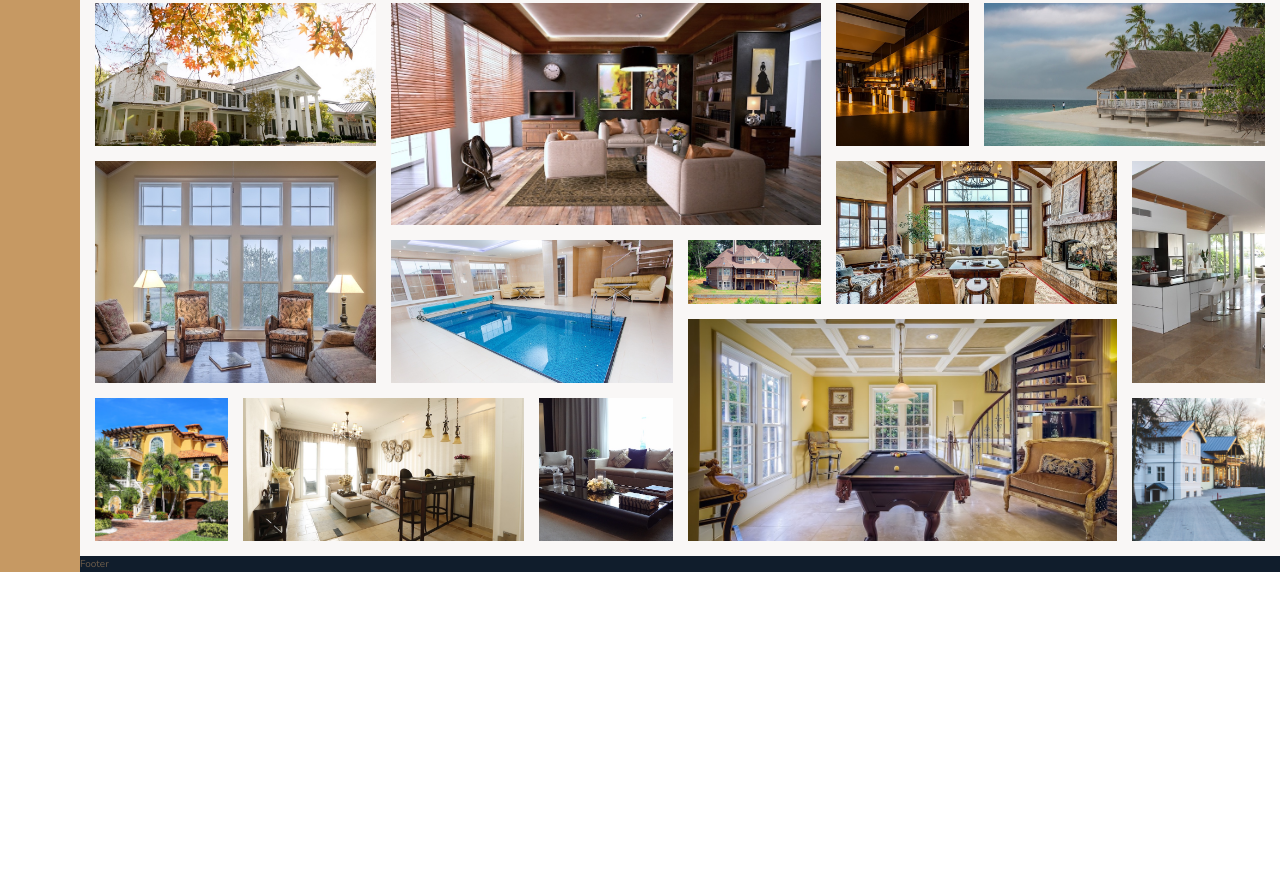
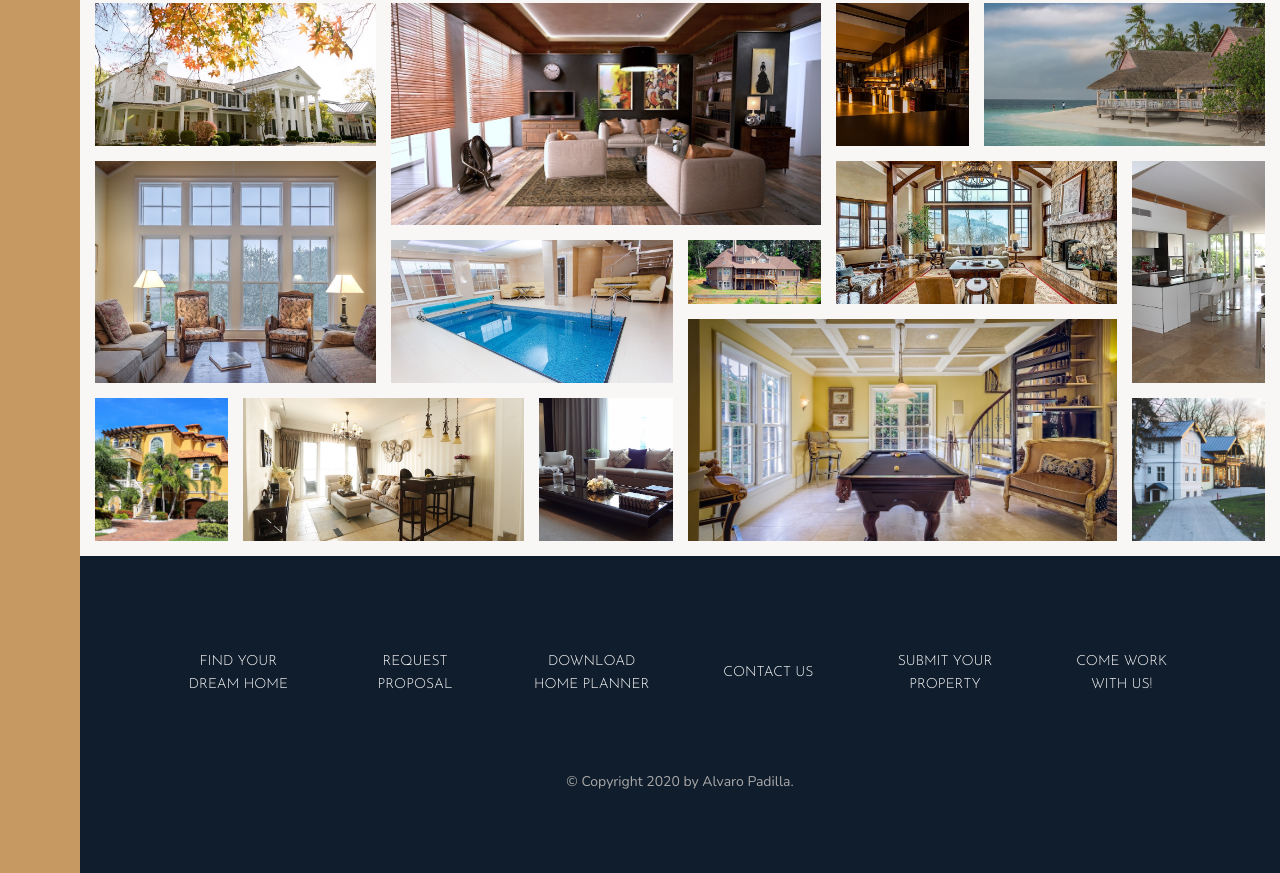
Before and after one commit to ese-varo/nexter-css, a website: page index.html in a window 1280 px wide. Shown: the part 3054-3927 px from the top of the page. Before the commit the page ends 3626 px from the top, so only its background shows below. Drawn offline with nearby package versions, Linux system fonts and the light colour scheme.

Commit message:
Add styles to footer section

```diff
--- a/index.html
+++ b/index.html
@@ -347,7 +347,17 @@
     </section>
 
     <footer class="footer">
-      Footer
+      <nav>
+        <ul class="nav">
+          <li class="nav__item"><a class="nav__link" href="#">Find your dream home</a></li>
+          <li class="nav__item"><a class="nav__link" href="#">Request proposal</a></li>
+          <li class="nav__item"><a class="nav__link" href="#">Download home planner</a></li>
+          <li class="nav__item"><a class="nav__link" href="#">Contact us</a></li>
+          <li class="nav__item"><a class="nav__link" href="#">Submit your property</a></li>
+          <li class="nav__item"><a class="nav__link" href="#">Come work with us!</a></li>
+        </ul>
+      </nav>
+      <p class="copyright">&copy; Copyright 2020 by Alvaro Padilla.</p>
     </footer>
   </body>
 </html>
--- a/sass/_footer.scss
+++ b/sass/_footer.scss
@@ -0,0 +1,40 @@
+.footer {
+  background-color: $color-secondary;
+  grid-column: full-start / full-end;
+  padding: 8rem;
+}
+
+.nav {
+  list-style: none;
+
+  display: grid;
+  grid-template-columns: repeat(auto-fit, minmax(15rem, 1fr));
+  grid-gap: 2rem;
+  align-items: center;
+
+  &__link:link,
+  &__link:visited {
+    font-size: 1.4rem;
+    color: #fff;
+    text-decoration: none;
+    font-family: $font-display;
+    text-transform: uppercase;
+    text-align: center;
+    padding: 1.5rem;
+    display: block;
+    transition: all .2s;
+  }
+
+  &__link:hover,
+  &__link:active {
+    background-color: rgba(#fff, .05);
+    transform: translateY(-3px);
+  }
+}
+
+.copyright {
+  font-size: 1.4rem;
+  color: $color-grey-light-2;
+  margin: 6rem auto 0 auto;
+  text-align: center;
+}
```
Also changed, not shown: css/style.css.
